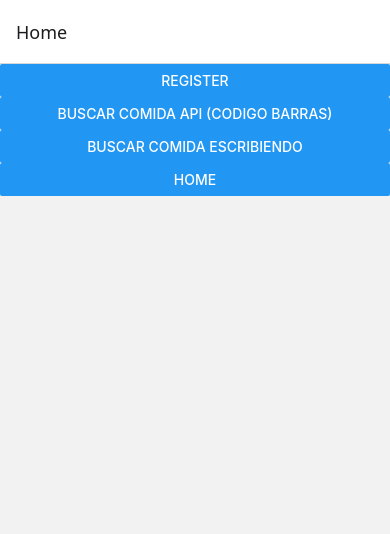
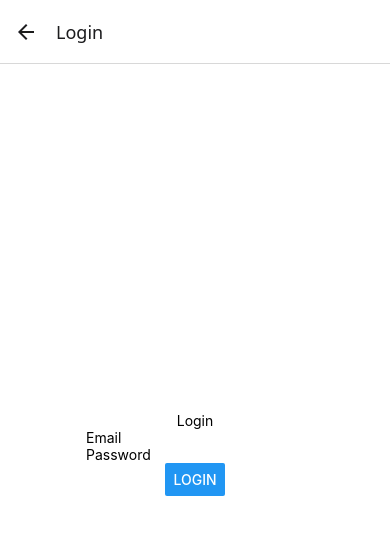
Before and after one commit to edulanarf/PDIGS, a React Native app: screen /Login in a window 390 px wide. Shown: the top 534 px of the page. Built offline with nearby package versions, Linux system fonts and the light colour scheme.

Commit message:
Scaner de codigo de barras terminado

```diff
--- a/App.js
+++ b/App.js
@@ -1,16 +1,6 @@
-import { StyleSheet} from 'react-native';
 import {Navigation} from './navigation.js'
 
 
 export default function App() {
   return <Navigation />;
 }
-
-const styles = StyleSheet.create({
-  container: {
-    flex: 1,
-    backgroundColor: '#fff',
-    alignItems: 'center',
-    justifyContent: 'center',
-  },
-});
--- /dev/null
+++ b/barcode/barcodeScanner.js
@@ -0,0 +1,72 @@
+import { useState } from "react";
+import { Text, View, TouchableOpacity, StyleSheet } from "react-native";
+import { CameraView, useCameraPermissions } from "expo-camera";
+
+export function BarcodeScanner({ onScan }) {
+  const [facing, setFacing] = useState("back");
+  const [permission, requestPermission] = useCameraPermissions();
+  const [scanned, setScanned] = useState(false);
+
+  if (!permission) return <View />; // permisos aún cargando
+  if (!permission.granted)
+    return (
+      <View style={styles.container}>
+        <Text style={styles.message}>Necesitamos permisos para usar la cámara</Text>
+        <TouchableOpacity onPress={requestPermission} style={styles.button}>
+          <Text style={styles.text}>Dar permisos</Text>
+        </TouchableOpacity>
+      </View>
+    );
+
+  const handleScan = ({ type, data }) => {
+    if (!scanned) {
+      setScanned(true);
+      onScan(data); // devolvemos el código escaneado
+      console.log(`Código escaneado: ${data} (tipo: ${type})`);
+    }
+  };
+
+  const toggleCamera = () => {
+    setFacing(prev => (prev === "back" ? "front" : "back"));
+  };
+
+  return (
+    <View style={styles.container}>
+      <CameraView
+        style={styles.camera}
+        facing={facing}
+        onCameraReady={() => console.log("Camera lista")}
+        onBarcodeScanned={scanned ? undefined : handleScan}
+        barcodeScannerSettings={{
+          barcodeTypes: ["ean13", "upc_a", "qr"], // tipos de código que quieres detectar
+        }}
+      />
+      <View style={styles.buttonContainer}>
+        <TouchableOpacity style={styles.button} onPress={toggleCamera}>
+          <Text style={styles.text}>Cambiar cámara</Text>
+        </TouchableOpacity>
+        {scanned && (
+          <TouchableOpacity style={styles.button} onPress={() => setScanned(false)}>
+            <Text style={styles.text}>Escanear de nuevo</Text>
+          </TouchableOpacity>
+        )}
+      </View>
+    </View>
+  );
+}
+
+const styles = StyleSheet.create({
+  container: { flex: 1 },
+  camera: { flex: 1 },
+  buttonContainer: {
+    position: "absolute",
+    bottom: 50,
+    width: "100%",
+    flexDirection: "row",
+    justifyContent: "space-around",
+    paddingHorizontal: 20,
+  },
+  button: { padding: 10, backgroundColor: "#0008", borderRadius: 5 },
+  text: { color: "white", fontWeight: "bold" },
+  message: { textAlign: "center", marginBottom: 10 },
+});
--- a/api/foodAPI.js
+++ b/barcode/foodAPI.js
@@ -1,9 +1,10 @@
 import { useEffect, useState } from "react";
 import {Text, View, StyleSheet } from 'react-native';
 
+
 // Esto es un ejemplo de como buscar un producto con el codigo de barras:
 
-export function FoodAPIBarcode(){
+export function FoodAPIBarcode({barcode}){
 
     // - useState crea un estado dentro del componente
     // - food guarda el alimento actual
@@ -13,15 +14,20 @@ export function FoodAPIBarcode(){
     // lo que no rederizaría la interfaz. Mejor siempre hacerlo asi:
 
     const [food, setFood] = useState(null)
-    const barcode = "3017624010701";
 
     // useEffect hace que cuando se cree el componente FoodDB, se ejecute.
-
+    if (!barcode) {
+      return (
+        <View style={styles.container}>
+          <Text>Esperando código de barras...</Text>
+        </View>
+      );
+    }
     useEffect(()=> {
 
         // Como useEffect no puede ser asyncrona creo una funcion para ello:
 
-        const getFirstFood = async ()=> {
+        const getProduct = async ()=> {
         try{
             //El siguiente enlace indica un producto a través del codigo de barras (product/numero)
 
@@ -37,8 +43,8 @@ export function FoodAPIBarcode(){
             console.error("error:" ,error)
         }
     };
-    getFirstFood()
-},[])
+    getProduct()
+},[barcode])
 
   // En caso de no haberse encontrado un producto:
   if (!food) {
--- /dev/null
+++ b/barcode/scanAndSearch.js
@@ -0,0 +1,21 @@
+import { useState } from "react";
+import { View } from "react-native";
+import { BarcodeScanner } from "./barcodeScanner.js";
+import { FoodAPIBarcode } from "./foodAPI";
+
+
+export function ScanAndSearch() {
+  const [barcode, setBarcode] = useState(null);
+
+  return (
+    <View style={{ flex: 1 }}>
+      {!barcode ? (
+        // Mostrar la cámara hasta que se escanee
+        <BarcodeScanner onScan={setBarcode} />
+      ) : (
+        // Mostrar la info del producto
+        <FoodAPIBarcode barcode={barcode} />
+      )}
+    </View>
+  );
+}
--- a/db/firebase.js
+++ b/db/firebase.js
@@ -19,5 +19,4 @@ const firebaseConfig = {
 
 // Initialize Firebase
 const app = initializeApp(firebaseConfig);
-const analytics = getAnalytics(app);
 export const auth = getAuth(app)
--- a/home.js
+++ b/home.js
@@ -8,8 +8,12 @@ export function Home({navigation}){
         onPress={() => navigation.navigate("Register")}
       />
       <Button
+        title="Login"
+        onPress={() => navigation.navigate("Login")}
+      />
+      <Button
         title="Buscar comida API (codigo barras)"
-        onPress={() => navigation.navigate("ApiFood")}
+        onPress={() => navigation.navigate("Scaner")}
       />
       <Button
         title="Buscar comida escribiendo"
--- a/navigation.js
+++ b/navigation.js
@@ -1,9 +1,10 @@
 import { createNativeStackNavigator } from "@react-navigation/native-stack";
 import { NavigationContainer } from "@react-navigation/native";
 
-import { FoodAPIBarcode} from './api/foodAPI.js';
+import { ScanAndSearch} from './barcode/scanAndSearch.js';
 import{SearchFood } from './db/searchFood.js';
 import { Register } from './user/register.js';
+import { Login } from './user/login.js';
 import {Home} from './home.js'
 
 
@@ -15,7 +16,8 @@ export function Navigation(){
             <Stack.Navigator initialRouteName="Home">
                 <Stack.Screen name="Home" component={Home}></Stack.Screen>
                 <Stack.Screen name="Register" component={Register} />
-                <Stack.Screen name="ApiFood" component={FoodAPIBarcode} ></Stack.Screen>
+                <Stack.Screen name="Login" component={Login} />
+                <Stack.Screen name="Scaner" component={ScanAndSearch} ></Stack.Screen>
                 <Stack.Screen name="SearchFood" component={SearchFood} ></Stack.Screen>
             </Stack.Navigator>
         </NavigationContainer>
--- a/package.json
+++ b/package.json
@@ -12,6 +12,7 @@
     "@react-navigation/native": "^7.1.33",
     "@react-navigation/native-stack": "^7.14.4",
     "expo": "~55.0.6",
+    "expo-barcode-scanner": "^13.0.1",
     "expo-status-bar": "~55.0.4",
     "firebase": "^12.10.0",
     "react": "19.2.0",
@@ -19,7 +20,9 @@
     "react-native": "0.83.2",
     "react-native-safe-area-context": "~5.6.2",
     "react-native-screens": "~4.23.0",
-    "react-native-web": "^0.21.0"
+    "react-native-web": "^0.21.0",
+    "expo-camera": "~55.0.9",
+    "undefined": "expo-camera/next"
   },
   "private": true
 }
--- a/user/login.js
+++ b/user/login.js
@@ -1 +1,47 @@
+
+import { signInWithEmailAndPassword  } from "firebase/auth";
 import {auth} from '../db/firebase.js'
+import { useState } from "react";
+import { View, TextInput, Text, Button, StyleSheet } from "react-native";
+
+export function Login(){
+    const [email, setEmail] = useState("")
+    const [password, setPassword] = useState("")
+
+    const handleRegister = async()=> {
+        if(!email||!password){
+            console.log("Faltan campos por rellenar")
+            return
+        }
+
+        try{
+            const userCredential = await signInWithEmailAndPassword (auth, email, password)
+            const user = userCredential.user
+            console.log(`el usuario ${user.email} ha iniciado sesion`)
+            setEmail("")
+            setPassword("")
+        }
+        catch(error){
+            console.error(error)
+        }
+    }
+
+    return (
+        <View style={styles.container}>
+            <Text>Login</Text>
+            <TextInput placeholder="Email" value={email} onChangeText={setEmail}></TextInput>
+            <TextInput placeholder="Password" value={password} onChangeText={setPassword} secureTextEntry={true}></TextInput>
+            <Button title="Login" onPress={handleRegister} ></Button>
+        </View>
+    );
+}
+
+const styles = StyleSheet.create({
+  container: {
+    flex: 1,
+    flexDirection: 'column',
+    backgroundColor: '#fff',
+    alignItems: 'center',
+    justifyContent: 'center',
+  },
+});
```
Also changed, not shown: 1 other file (tests, documents, lock files or other folders).
